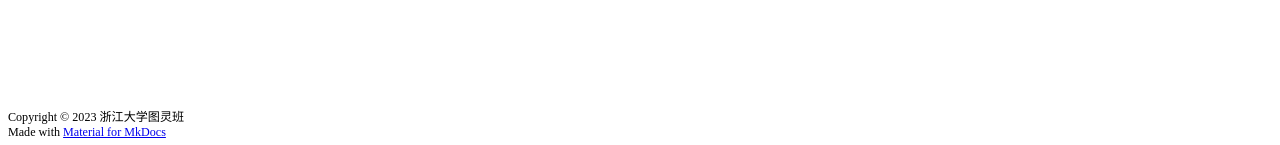
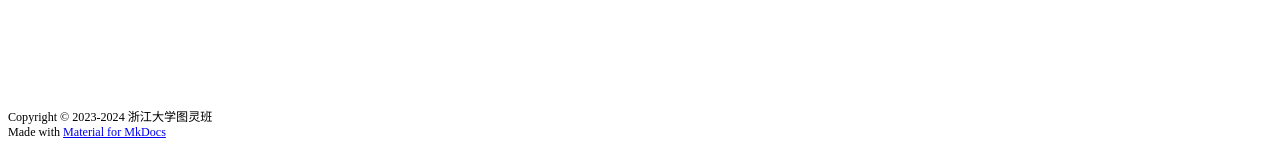
Before and after one commit to ZJU-Turing/TuringCourses, an MkDocs documentation site: the page built from docs/index.md, in a window 1280 px wide and 900 px high, scrolled down 18546 px. Shown: the part 752-897 px from the top of the window. Built offline with MkDocs 1.6.1 and Material for MkDocs 9.7.7, drawn with Linux system fonts in a browser that asks for light colours.

Commit message:
chore: update copyright year (#134)

```diff
--- a/mkdocs.yml
+++ b/mkdocs.yml
@@ -4,7 +4,7 @@ site_description: 图灵班学习指南
 repo_name: ZJU-Turing/TuringCourses
 repo_url: https://github.com/ZJU-Turing/TuringCourses/
 edit_uri: tree/master/docs
-copyright: Copyright &copy; 2023 浙江大学图灵班
+copyright: Copyright &copy; 2023-2024 浙江大学图灵班
 
 nav:
   - 主页:
```
